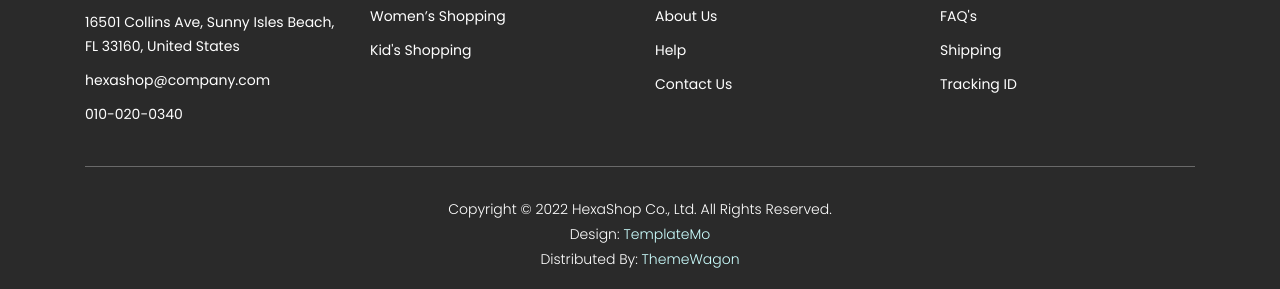
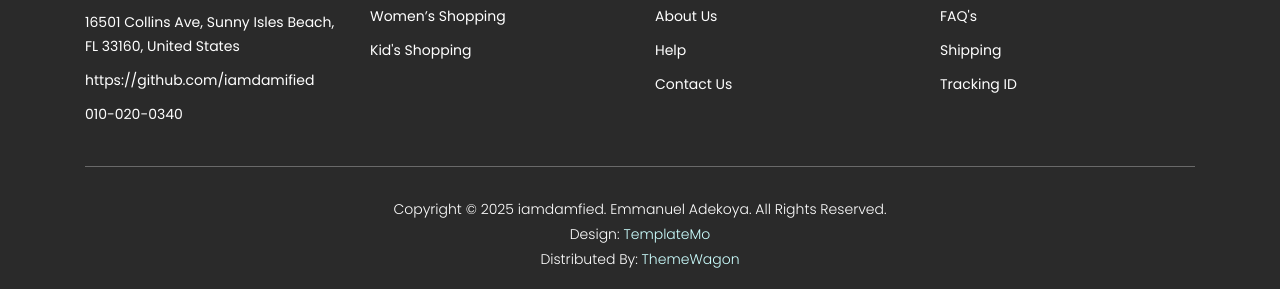
Before and after one commit to iamdamified/DevOps_Tech_environment_setup_, a plain HTML site: page Version_control_sys/index.html in a window 1280 px wide. Shown: the part 4828-5117 px from the top of the page. Drawn offline with Linux system fonts and the light colour scheme.

Commit message:
contact informations at the footer

```diff
--- a/Version_control_sys/index.html
+++ b/Version_control_sys/index.html
@@ -751,7 +751,7 @@ https://templatemo.com/tm-571-hexashop
                         </div>
                         <ul>
                             <li><a href="#">16501 Collins Ave, Sunny Isles Beach, FL 33160, United States</a></li>
-                            <li><a href="#">hexashop@company.com</a></li>
+                            <li><a href="#">https://github.com/iamdamified</a></li>
                             <li><a href="#">010-020-0340</a></li>
                         </ul>
                     </div>
@@ -784,11 +784,11 @@ https://templatemo.com/tm-571-hexashop
                 </div>
                 <div class="col-lg-12">
                     <div class="under-footer">
-                        <p>Copyright © 2022 HexaShop Co., Ltd. All Rights Reserved.
+                        <p>Copyright © 2025 iamdamfied. Emmanuel Adekoya. All Rights Reserved.
 
                         <br>Design: <a href="https://templatemo.com" target="_parent" title="free css templates">TemplateMo</a>
 
-                        <br>Distributed By: <a href="https://themewagon.com" target="_blank" title="free & premium responsive templates">ThemeWagon</a></p>
+                        <br>Distributed By: <a href="https://github.com/iamdamified" target="_blank" title="free & premium responsive templates">ThemeWagon</a></p>
                         <ul>
                             <li><a href="#"><i class="fa fa-facebook"></i></a></li>
                             <li><a href="#"><i class="fa fa-twitter"></i></a></li>
```
